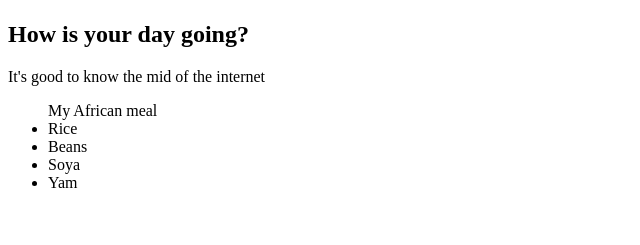
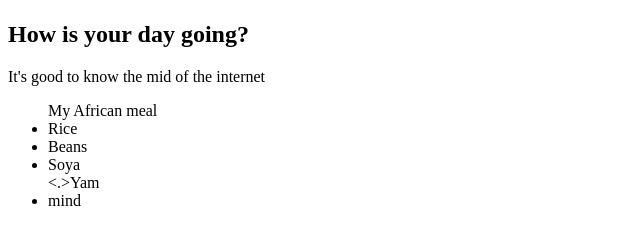
Before and after one commit to hakinj/group-Congo, a plain HTML site: page index.html in a window 1280 px wide. Shown: the part 59-304 px from the top of the page, without its empty margins (0-640 px from the left). Drawn offline with Linux system fonts and the light colour scheme.

Commit message:
Update index.html
just add new line

```diff
--- a/index.html
+++ b/index.html
@@ -18,7 +18,9 @@
         <li>Rice</li>
         <li>Beans</li>
         <li>Soya</li>
-        <li>Yam</li>
+        <.>Yam</li>
+        <li>mind</li>
+
     </ul>
 </body>
 </html>
```
